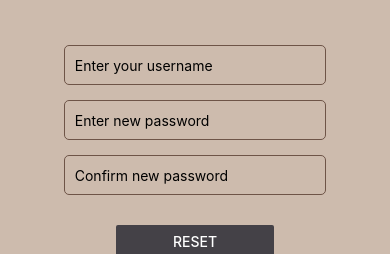
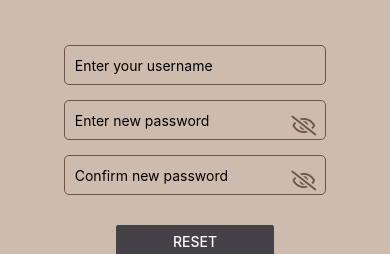
Before and after one commit to ottawacanad4/team-vultures-final, a React Native app: screen /ForgotPasswordScreen in a window 390 px wide. Shown: the part 284-538 px from the top of the page. Built offline with nearby package versions, Linux system fonts and the light colour scheme.

Commit message:
third try

```diff
--- a/screens/ForgotPasswordScreen.js
+++ b/screens/ForgotPasswordScreen.js
@@ -1,11 +1,24 @@
-import React from 'react';
-import { StyleSheet, View, Button, Text, TextInput } from 'react-native';
-import { useNavigation } from '@react-navigation/native';
-import { SafeAreaView } from 'react-native-safe-area-context';
-import Header from '../component/Header';
+import React, { useState } from "react";
+import {
+  StyleSheet,
+  View,
+  Button,
+  Text,
+  TextInput,
+  TouchableOpacity,
+} from "react-native";
+import { useNavigation } from "@react-navigation/native";
+import { SafeAreaView } from "react-native-safe-area-context";
+import { FontAwesome5 } from "@expo/vector-icons";
+import Header from "../component/Header";
 
 const ForgotPasswordScreen = () => {
   const navigation = useNavigation();
+  const [newPassword, setNewPassword] = useState("");
+  const [confirmNewPassword, setConfirmNewPassword] = useState("");
+  const [secureNewPassword, setSecureNewPassword] = useState(true);
+  const [secureConfirmNewPassword, setSecureConfirmNewPassword] =
+    useState(true);
 
   const handleResetPassword = () => {
     navigation.goBack();
@@ -16,30 +29,72 @@ const ForgotPasswordScreen = () => {
       <Header />
       <View style={styles.content}>
         <Text style={styles.label}></Text>
+        <View style={styles.passwordInput}>
           <TextInput style={styles.input} placeholder="Enter your username" />
+          <TouchableOpacity
+            onPress={() => setSecureNewPassword(!secureNewPassword)}
+            style={styles.eyeIcon}
+          >
+            <FontAwesome5
+              name={secureNewPassword ? "" : ""}
+              size={20}
+              color="#6E5447"
+            />
+          </TouchableOpacity>
+        </View>
         <Text style={styles.label}></Text>
+        <View style={styles.passwordInput}>
           <TextInput
             style={styles.input}
-          secureTextEntry={true}
+            value={newPassword}
+            onChangeText={setNewPassword}
+            secureTextEntry={secureNewPassword}
             placeholder="Enter new password"
           />
+          <TouchableOpacity
+            onPress={() => setSecureNewPassword(!secureNewPassword)}
+            style={styles.eyeIcon}
+          >
+            <FontAwesome5
+              name={secureNewPassword ? "eye-slash" : "eye"}
+              size={20}
+              color="#6E5447"
+            />
+          </TouchableOpacity>
+        </View>
         <Text style={styles.label}></Text>
+        <View style={styles.passwordInput}>
           <TextInput
             style={styles.input}
-          secureTextEntry={true}
+            value={confirmNewPassword}
+            onChangeText={setConfirmNewPassword}
+            secureTextEntry={secureConfirmNewPassword}
             placeholder="Confirm new password"
           />
+          <TouchableOpacity
+            onPress={() =>
+              setSecureConfirmNewPassword(!secureConfirmNewPassword)
+            }
+            style={styles.eyeIcon}
+          >
+            <FontAwesome5
+              name={secureConfirmNewPassword ? "eye-slash" : "eye"}
+              size={20}
+              color="#6E5447"
+            />
+          </TouchableOpacity>
+        </View>
         <View style={styles.buttonContainer}>
           <Button
             title="Reset"
             onPress={handleResetPassword}
-            color="#444147" // Set button color to #444147
+            color="#444147"
           />
         </View>
       </View>
     </SafeAreaView>
   );
-}
+};
 
 const styles = StyleSheet.create({
   container: {
@@ -57,7 +112,7 @@ const styles = StyleSheet.create({
     marginBottom: 5,
   },
   input: {
-    width: "75%",
+    flex: 1,
     height: 40,
     borderWidth: 1,
     borderColor: "#6E5447",
@@ -67,7 +122,16 @@ const styles = StyleSheet.create({
   },
   buttonContainer: {
     marginTop: 20,
-    width: "45%", // Set width to 45%
+    width: "45%",
+  },
+  passwordInput: {
+    flexDirection: "row",
+    alignItems: "center",
+    width: "75%",
+  },
+  eyeIcon: {
+    position: "absolute",
+    right: 10,
   },
 });
 
--- a/screens/LoginPage.js
+++ b/screens/LoginPage.js
@@ -4,16 +4,18 @@ import {
   View,
   Text,
   TextInput,
-  Button,
   TouchableOpacity,
 } from "react-native";
 import { useNavigation } from "@react-navigation/native";
 import { SafeAreaView } from "react-native-safe-area-context";
+import { FontAwesome5 } from "@expo/vector-icons";
 import Header from "../component/Header";
 
 const LoginPage = () => {
   const navigation = useNavigation();
-  const [showPassword, setShowPassword] = useState(false); // State to toggle password visibility
+  const [username, setUsername] = useState("");
+  const [password, setPassword] = useState("");
+  const [securePassword, setSecurePassword] = useState(true);
 
   const handleLogin = () => {
     navigation.navigate("Page1");
@@ -28,27 +30,38 @@ const LoginPage = () => {
   };
 
   const togglePasswordVisibility = () => {
-    setShowPassword(!showPassword);
+    setSecurePassword(!securePassword);
   };
 
   return (
     <SafeAreaView style={styles.container}>
       <Header />
       <View style={styles.content}>
-        <TextInput style={styles.input} placeholder="Username" />
+        <TextInput
+          style={styles.input}
+          placeholder="Username"
+          value={username}
+          onChangeText={setUsername}
+        />
 
         {/* Password input */}
-        <View style={styles.passwordContainer}>
+        <View style={styles.passwordInput}>
           <TextInput
-            style={styles.passwordInput}
+            style={styles.input}
             placeholder="Password"
-            secureTextEntry={!showPassword} // Toggle secureTextEntry based on showPassword state
+            secureTextEntry={securePassword}
+            value={password}
+            onChangeText={setPassword}
           />
           <TouchableOpacity
             onPress={togglePasswordVisibility}
             style={styles.eyeIcon}
           >
-            <Text style={styles.eyeIconText}>{showPassword ? "👁" : "👁"}</Text>
+            <FontAwesome5
+              name={securePassword ? "eye-slash" : "eye"}
+              size={20}
+              color="#6E5447"
+            />
           </TouchableOpacity>
         </View>
 
@@ -100,25 +113,14 @@ const styles = StyleSheet.create({
     marginBottom: 10,
     width: "100%",
   },
-  passwordContainer: {
+  passwordInput: {
     flexDirection: "row",
     alignItems: "center",
     width: "100%",
   },
-  passwordInput: {
-    flex: 1,
-    height: 40,
-    borderWidth: 1,
-    borderColor: "#6E5447",
-    borderRadius: 5,
-    paddingHorizontal: 10,
-    marginBottom: 10,
-  },
   eyeIcon: {
-    marginLeft: -25, // Adjust the margin to align the eye icon more to the side
-  },
-  eyeIconText: {
-    fontSize: 24, // Adjust the font size to make the eye icon bigger
+    position: "absolute",
+    right: 10,
   },
   button: {
     backgroundColor: "#444147",
--- a/screens/Registration.js
+++ b/screens/Registration.js
@@ -1,15 +1,23 @@
-import React, { useState } from 'react';
-import { StyleSheet, View, Text, TextInput, TouchableOpacity } from 'react-native';
-import { SafeAreaProvider } from 'react-native-safe-area-context';
-import Header from '../component/Header';
+import React, { useState } from "react";
+import {
+  StyleSheet,
+  View,
+  Text,
+  TextInput,
+  TouchableOpacity,
+} from "react-native";
+import { SafeAreaProvider } from "react-native-safe-area-context";
+import { FontAwesome5 } from "@expo/vector-icons";
+import Header from "../component/Header";
 
 const RegistrationScreen = ({ navigation }) => {
-  const [username, setUsername] = useState('');
-  const [password, setPassword] = useState('');
-  const [confirmPassword, setConfirmPassword] = useState('');
+  const [username, setUsername] = useState("");
+  const [password, setPassword] = useState("");
+  const [confirmPassword, setConfirmPassword] = useState("");
+  const [securePassword, setSecurePassword] = useState(true);
 
   const handleRegister = () => {
-    console.log('handleRegister function called');
+    console.log("handleRegister function called");
 
     navigation.goBack();
   };
@@ -20,28 +28,64 @@ const RegistrationScreen = ({ navigation }) => {
         <Header />
         <View style={styles.content}>
           <Text style={styles.label}></Text>
+          <View style={styles.passwordInput}>
             <TextInput
               style={styles.input}
               value={username}
               onChangeText={setUsername}
               placeholder="Enter your username"
             />
+            <TouchableOpacity
+              onPress={() => setSecurePassword(!securePassword)}
+              style={styles.eyeIcon}
+            >
+              <FontAwesome5
+                name={securePassword ? "" : ""}
+                size={20}
+                color="#6E5447"
+              />
+            </TouchableOpacity>
+          </View>
           <Text style={styles.label}></Text>
+          <View style={styles.passwordInput}>
             <TextInput
               style={styles.input}
               value={password}
               onChangeText={setPassword}
-            secureTextEntry={true}
+              secureTextEntry={securePassword}
               placeholder="Enter your password"
             />
+            <TouchableOpacity
+              onPress={() => setSecurePassword(!securePassword)}
+              style={styles.eyeIcon}
+            >
+              <FontAwesome5
+                name={securePassword ? "eye-slash" : "eye"}
+                size={20}
+                color="#6E5447"
+              />
+            </TouchableOpacity>
+          </View>
           <Text style={styles.label}></Text>
+          <View style={styles.passwordInput}>
             <TextInput
               style={styles.input}
               value={confirmPassword}
               onChangeText={setConfirmPassword}
-            secureTextEntry={true}
+              secureTextEntry={securePassword}
               placeholder="Confirm password"
             />
+            <TouchableOpacity
+              onPress={() => setSecurePassword(!securePassword)}
+              style={styles.eyeIcon}
+            >
+              <FontAwesome5
+                name={securePassword ? "eye-slash" : "eye"}
+                size={20}
+                color="#6E5447"
+              />
+            </TouchableOpacity>
+          </View>
           <View style={styles.buttonContainer}>
             <TouchableOpacity onPress={handleRegister} style={styles.button}>
               <Text style={styles.buttonText}>Register</Text>
@@ -74,18 +118,18 @@ const styles = StyleSheet.create({
     alignItems: "center",
   },
   button: {
-    width: "45%", // Adjust the width as needed
-    backgroundColor: "#444147", // Set button background color
-    borderRadius: 5, // Add border radius for rounded corners
-    paddingVertical: 10, // Add padding vertically
-    alignItems: "center", // Center content horizontally
+    width: "45%",
+    backgroundColor: "#444147",
+    borderRadius: 5,
+    paddingVertical: 10,
+    alignItems: "center",
   },
   buttonText: {
-    color: "#CDBBAD", // Set text color
-    fontSize: 16, // Set text font size
+    color: "#CDBBAD",
+    fontSize: 16,
   },
   input: {
-    width: "75%",
+    flex: 1,
     height: 40,
     borderWidth: 1,
     borderColor: "#6E5447",
@@ -93,6 +137,15 @@ const styles = StyleSheet.create({
     paddingHorizontal: 10,
     marginBottom: 10,
   },
+  passwordInput: {
+    flexDirection: "row",
+    alignItems: "center",
+    width: "75%",
+  },
+  eyeIcon: {
+    position: "absolute",
+    right: 10,
+  },
 });
 
 export default RegistrationScreen;
```
Also changed, not shown: component/footer.js (deleted, +0 -51 lines), screens/HomeScreen.js (deleted, +0 -36 lines), component/homepage.js (deleted). Lines whose indentation alone changed are shown as unchanged.
